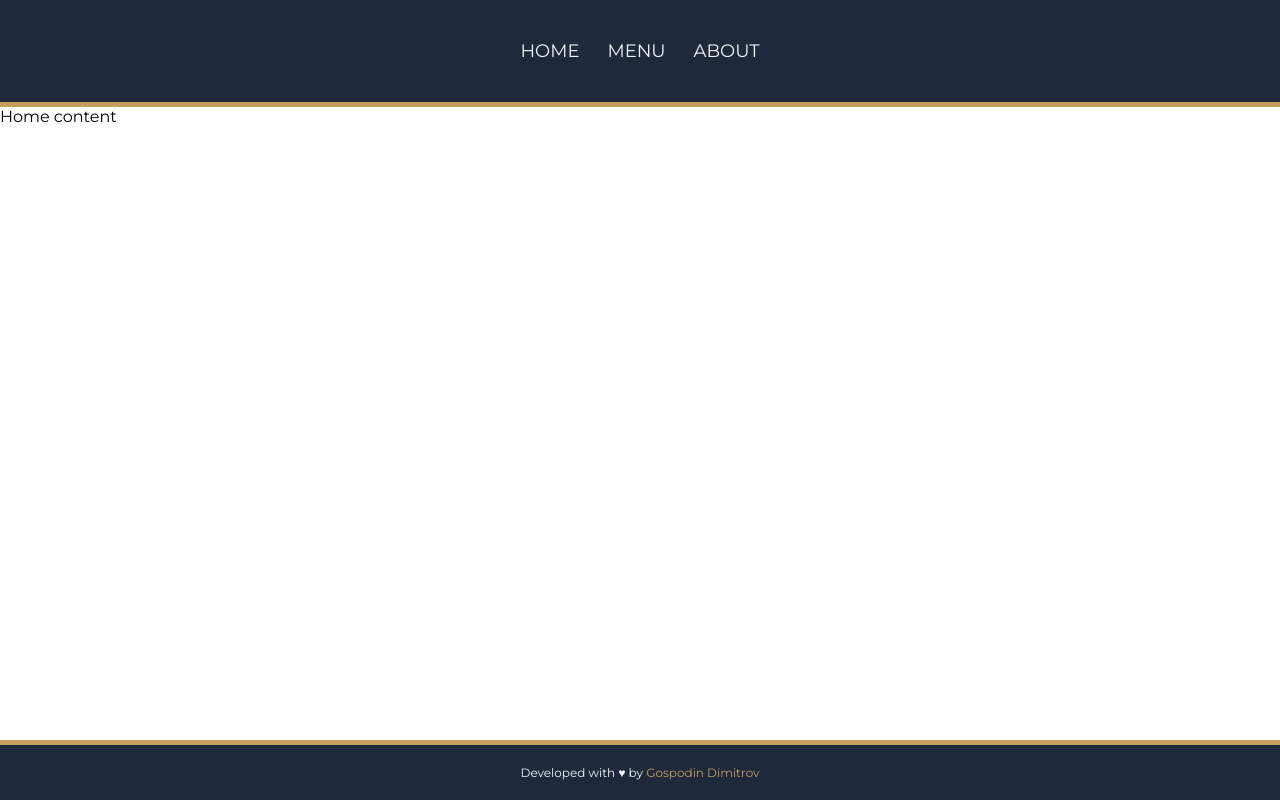
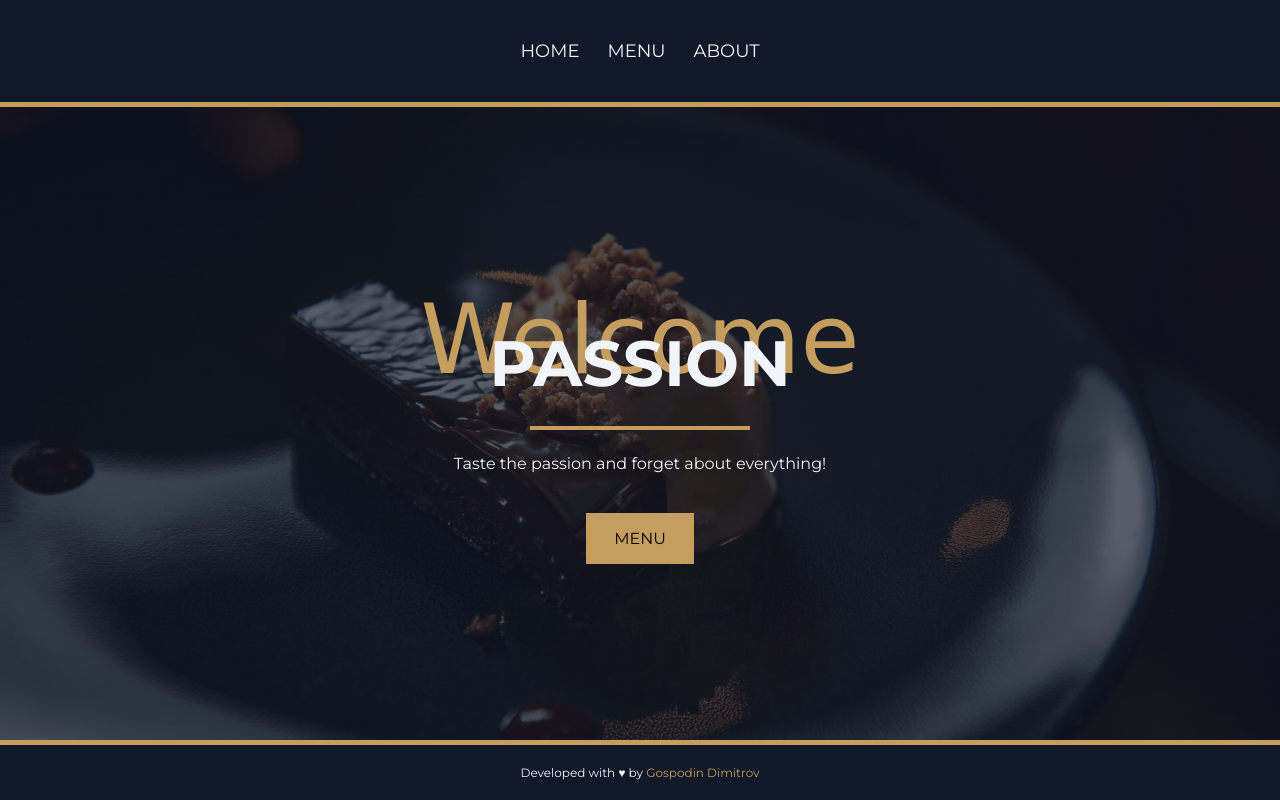
Before and after one commit to GDimitroff/restaurant-page, a website built with webpack: page src/template.html in a window 1280 px wide. Built offline with nearby package versions, Linux system fonts and the light colour scheme; a web font is replaced by a local one.

Commit message:
Add home page

```diff
--- a/src/index.js
+++ b/src/index.js
@@ -2,7 +2,7 @@ import './main.css';
 import createHeader from './components/header';
 import createNavbar from './components/navbar';
 import createFooter from './components/footer';
-import createHome from './modules/home';
+import loadHome from './modules/home';
 
 function init() {
   const body = document.querySelector('body');
@@ -13,12 +13,12 @@ function init() {
   header.appendChild(navbar);
 
   const main = document.createElement('main');
-  const homePage = createHome();
-  main.appendChild(homePage);
 
   body.appendChild(header);
   body.appendChild(main);
   body.appendChild(footer);
+
+  loadHome();
 }
 
 init();
--- a/src/main.css
+++ b/src/main.css
@@ -1,6 +1,6 @@
 :root {
   --primary-light: #f1f5f9;
-  --primary-dark: #1e293b;
+  --primary-dark: #111827;
   --primary-gold: #c59d5f;
 }
 
@@ -15,8 +15,6 @@
 html {
   font-size: 62.5%;
 }
-
-/* font-family: 'Herr Von Muellerhoff', cursive; */
 
 body {
   min-height: 100vh;
@@ -65,6 +63,70 @@ li > a:active {
   border-bottom: 3px solid var(--primary-gold);
 }
 
+main {
+  display: flex;
+  justify-content: center;
+  align-items: center;
+
+  padding: 2rem;
+  background: linear-gradient(rgba(17, 24, 39, 0.7), rgba(17, 24, 39, 0.7)),
+    url('./assets/imgs/olympen-content.jpg');
+  background-position: center;
+  background-size: cover;
+  backdrop-filter: var(--primary-dark);
+}
+
+.home {
+  display: flex;
+  flex-direction: column;
+  justify-content: center;
+  align-items: center;
+}
+
+.home > p:first-of-type {
+  font-family: 'Herr Von Muellerhoff', cursive;
+  color: var(--primary-gold);
+  font-size: 9.6rem;
+  text-transform: capitalize;
+}
+
+.home > h1 {
+  font-size: 6.4rem;
+  font-weight: 700;
+  margin-top: -7.2rem;
+  text-align: center;
+  text-transform: uppercase;
+  color: var(--primary-light);
+}
+
+hr {
+  width: 50%;
+  border: 2px solid #c59d5f;
+  margin: 24px auto;
+}
+
+.home > p:last-of-type {
+  color: var(--primary-light);
+  text-align: center;
+}
+
+button {
+  font-family: inherit;
+  font-size: 1.6rem;
+  text-transform: uppercase;
+  padding: 1.6rem 2.8rem;
+  background: var(--primary-gold);
+  border: none;
+  margin-top: 40px;
+  cursor: pointer;
+  transition: 0.2s ease-in-out;
+}
+
+button:hover,
+button:active {
+  color: var(--primary-light);
+}
+
 footer {
   display: flex;
   justify-content: center;
@@ -77,7 +139,7 @@ footer {
 
 footer a:link,
 footer a:visited {
-  text-decoration: none;
+  text-decoration: transparent;
   color: var(--primary-gold);
   transition: 0.2s ease-in-out;
 }
--- a/src/modules/home.js
+++ b/src/modules/home.js
@@ -1,8 +1,29 @@
 function createHome() {
-  const div = document.createElement('div');
-  div.textContent = 'Home content';
+  const section = document.createElement('div');
+  section.classList.add('home');
 
-  return div;
+  const p = document.createElement('p');
+  p.textContent = 'Welcome';
+  const h1 = document.createElement('h1');
+  h1.textContent = 'Passion';
+
+  const hr = document.createElement('hr');
+
+  const pDescription = document.createElement('p');
+  pDescription.textContent = 'Taste the passion and forget about everything!';
+
+  const button = document.createElement('button');
+  button.textContent = 'Menu';
+
+  section.append(p, h1, hr, pDescription, button);
+
+  return section;
 }
 
-export default createHome;
+function loadHome() {
+  const main = document.querySelector('main');
+  const home = createHome();
+  main.appendChild(home);
+}
+
+export default loadHome;
--- a/src/template.html
+++ b/src/template.html
@@ -10,7 +10,7 @@
       href="https://fonts.googleapis.com/css2?family=Herr+Von+Muellerhoff&family=Montserrat:wght@300;400;700;900&display=swap"
       rel="stylesheet"
     />
-    <title>Document</title>
+    <title>Passion</title>
   </head>
   <body></body>
 </html>
```
Also changed, not shown: src/assets/imgs/olympen-content.jpg (added).
